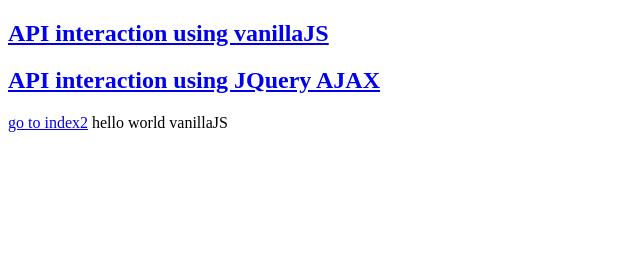
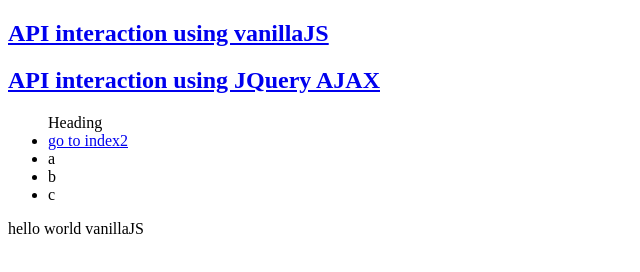
Before and after one commit to dwihdyn/dwihdyn.github.io, a plain HTML site: page index.html in a window 1280 px wide. Shown: the whole page, without its empty margins (0-640 px from the left). Drawn offline with nearby package versions, Linux system fonts and the light colour scheme; no server answers.

Commit message:
Update index.html

```diff
--- a/index.html
+++ b/index.html
@@ -29,7 +29,12 @@
         >
       </h2>
     </div>
-    <a href="./folder1/index2.html">go to index2</a>
+    <ul> Heading
+      <li><a href="./folder1/index2.html">go to index2</a> </li>
+      <li>a</li>
+      <li>b</li>
+      <li>c</li>
+    </ul>
     <script src="script.js"></script>
   </body>
 </html>
```
